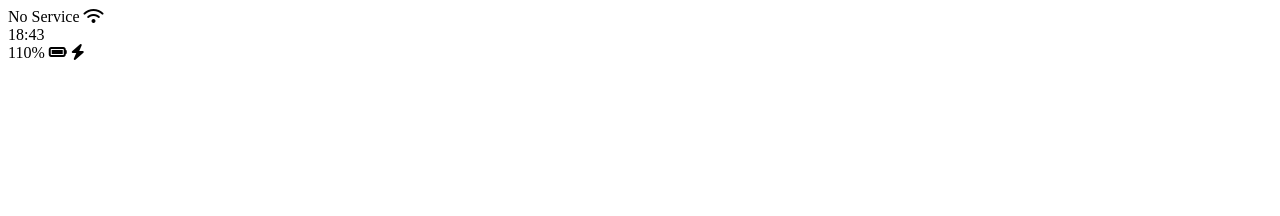
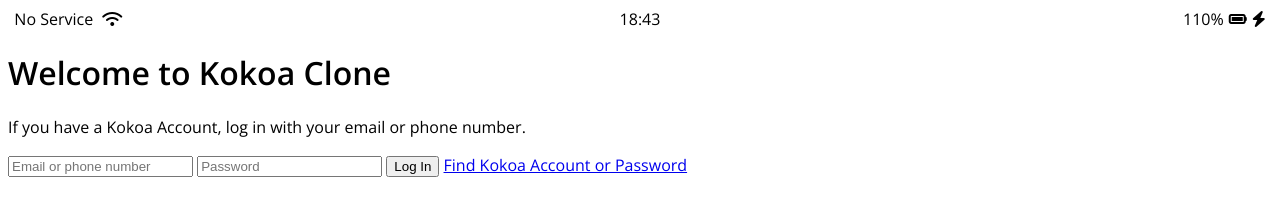
Before and after one commit to me6662/kakao-clone2, a plain HTML site: page index.html in a window 1280 px wide. Drawn offline with nearby package versions, Linux system fonts and the light colour scheme.

Commit message:
status-bar update
yes

```diff
--- /dev/null
+++ b/css/style.css
@@ -0,0 +1,33 @@
+@import url("https://fonts.googleapis.com/css2?family=Open+Sans:wght@400;600&display=swap");
+
+body {
+  font-family: "Open Sans", sans-serif;
+}
+
+.status-bar {
+  display: flex;
+  justify-content: center;
+}
+
+.status-bar__column {
+  width: 33%;
+}
+
+.status-bar__column:first-child span {
+  margin-right: 5px;
+}
+
+.status-bar__column:nth-child(2) {
+  display: flex;
+  justify-content: center;
+}
+
+.status-bar__column:last-child {
+  display: flex;
+  justify-content: flex-end;
+  align-items: center;
+}
+
+.status-bar__column .fa-battery-full {
+  margin: 0px 5px;
+}
--- a/index.html
+++ b/index.html
@@ -4,7 +4,7 @@
     <meta charset="UTF-8">
     <meta name="viewport" content="width=device-width, initial-scale=1.0">
     <title>Welcome to Kokoa Talk</title>
-
+    <link rel="stylesheet" href="css/style.css">
 </head>
 <body>
     <div class="status-bar">
@@ -24,6 +24,21 @@
             <section></section>
         </div>
     </div>
+
+    <header class="welcome-header">
+        <h1 class="welcome-header__title">Welcome to Kokoa Clone</h1>
+        <p class="welcome-header__text">If you have a Kokoa Account, log in with your email or phone number.</p>
+    </header>
+
+    <form id="login-form">
+        <input type="text" placeholder="Email or phone number">
+        <input type="password" placeholder="Password">
+        <input type="submit" value="Log In">
+        <a href="#">Find Kokoa Account or Password</a>
+    </form>
+
+
+
     <script defer src="https://kit.fontawesome.com/38fbe6c5c6.js" crossorigin="anonymous"></script>
 </body>
 </html>
```
